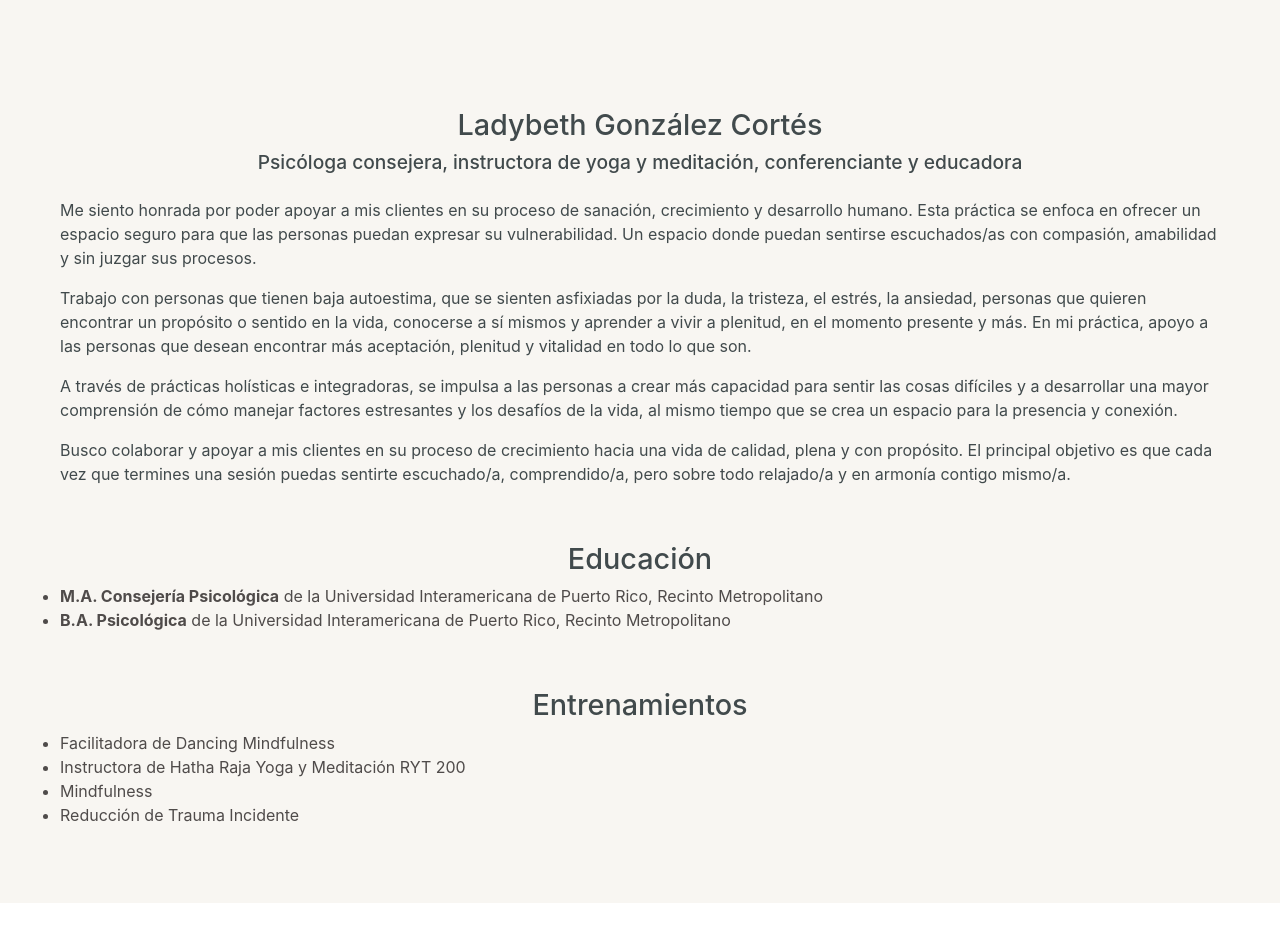
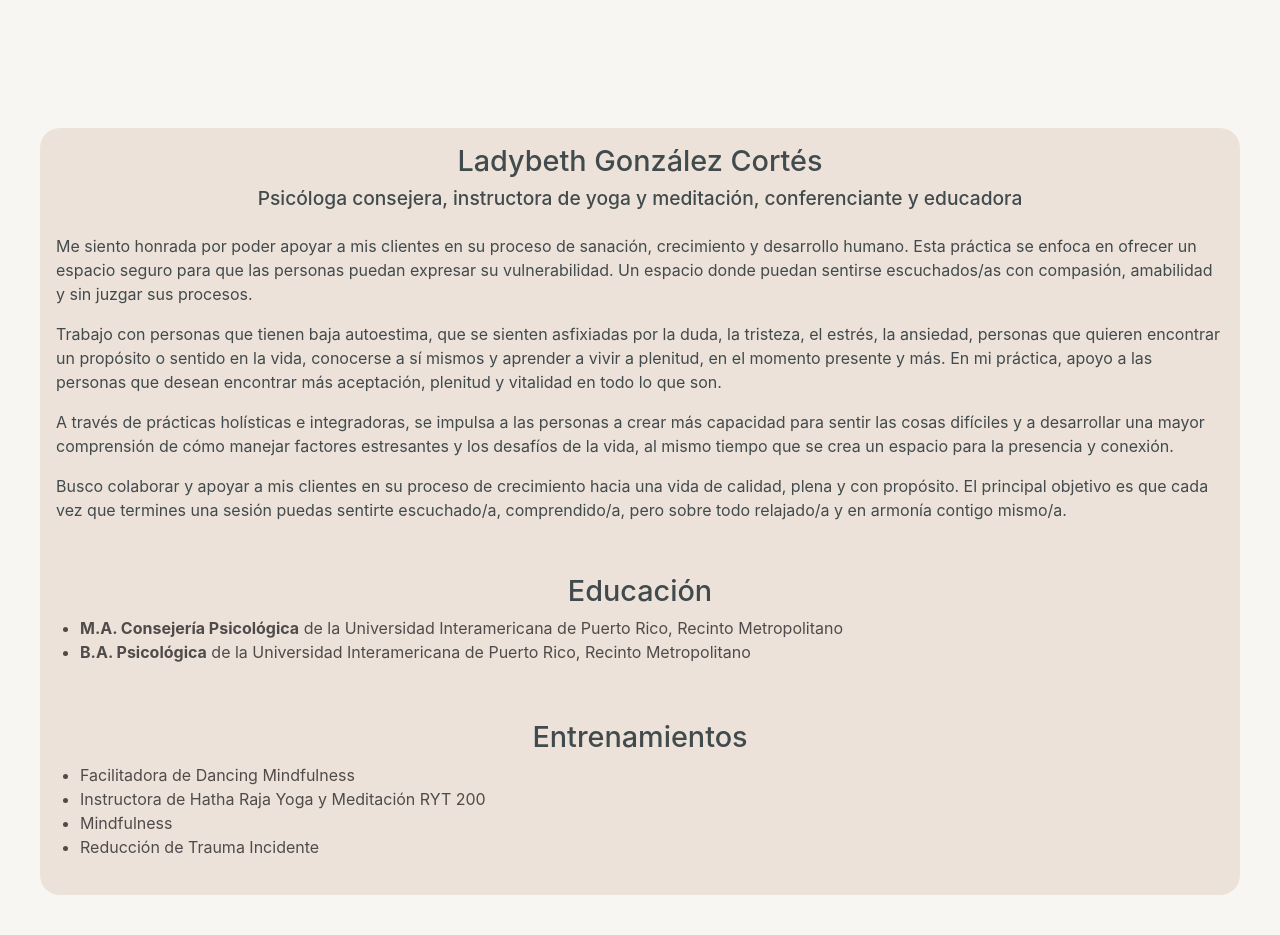
Before and after one commit to Redrogue12/ladybethgc, a Next.js app: page /about in a window 1280 px wide. Shown: the part 500-1435 px from the top of the page. Before the commit the page ends 1403 px from the top, so only its background shows below. Built offline with nearby package versions, Linux system fonts and the light colour scheme.

Commit message:
about page update with background color

```diff
--- a/pages/about/index.js
+++ b/pages/about/index.js
@@ -38,9 +38,11 @@ const Blog = () => {
                 </p>
               </blockquote>
             </div>
+          </section>
 
-            <h2>Ladybeth González Cortés</h2>
-            <h3 className="pb-3">Psicóloga consejera, instructora de yoga y meditación, conferenciante y educadora</h3>
+          <section className="about-section p-3">
+            <h2 className="text-center">Ladybeth González Cortés</h2>
+            <h3 className="pb-3 text-center">Psicóloga consejera, instructora de yoga y meditación, conferenciante y educadora</h3>
 
             <p>
               Me siento honrada por poder apoyar a mis clientes en su proceso de sanación, crecimiento y desarrollo humano. Esta práctica se enfoca en ofrecer un espacio seguro para que las personas puedan expresar su vulnerabilidad. Un espacio donde puedan sentirse escuchados/as con compasión, amabilidad y sin juzgar sus procesos.
@@ -57,7 +59,6 @@ const Blog = () => {
             <p>
               Busco colaborar y apoyar a mis clientes en su proceso de crecimiento hacia una vida de calidad, plena y con propósito. El principal objetivo es que cada vez que termines una sesión puedas sentirte escuchado/a, comprendido/a, pero sobre todo relajado/a y en armonía contigo mismo/a.
             </p>
-
           </section>
 
           <section className="education-section">
--- a/styles/about-area.css
+++ b/styles/about-area.css
@@ -16,6 +16,24 @@
   z-index: 1000;
 }
 
+.education-section, .training-section, .about-section {
+  background-color: var(--dark-coral-bg);
+}
+
+.education-section ul, .training-section ul {
+  padding-left: 20px;
+}
+
+.about-section {
+  border-top-left-radius: 20px;
+  border-top-right-radius: 20px;
+}
+
+.training-section {
+  border-bottom-left-radius: 20px;
+  border-bottom-right-radius: 20px;
+}
+
 @media only screen and (max-width: 720px) {
   .about-image {
     margin-top: 0px;
```
